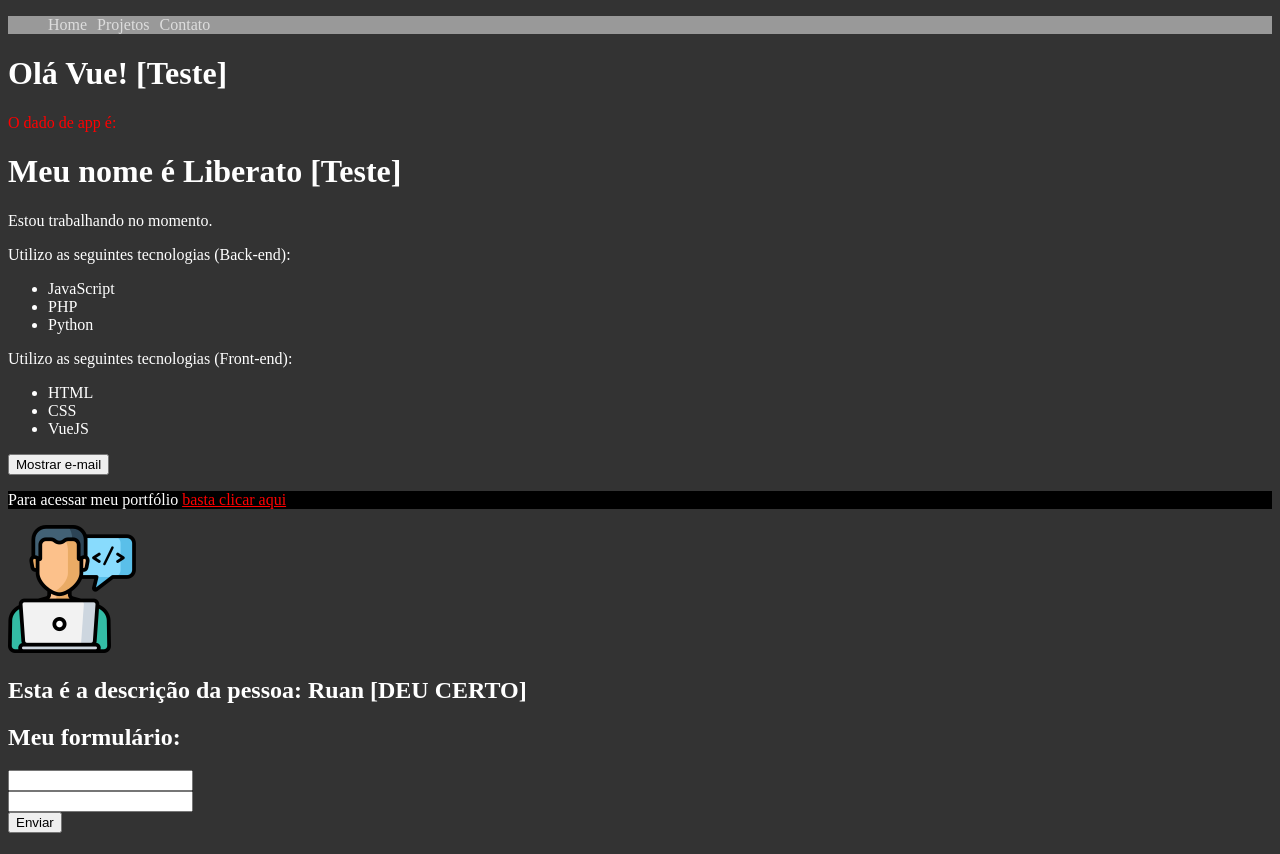
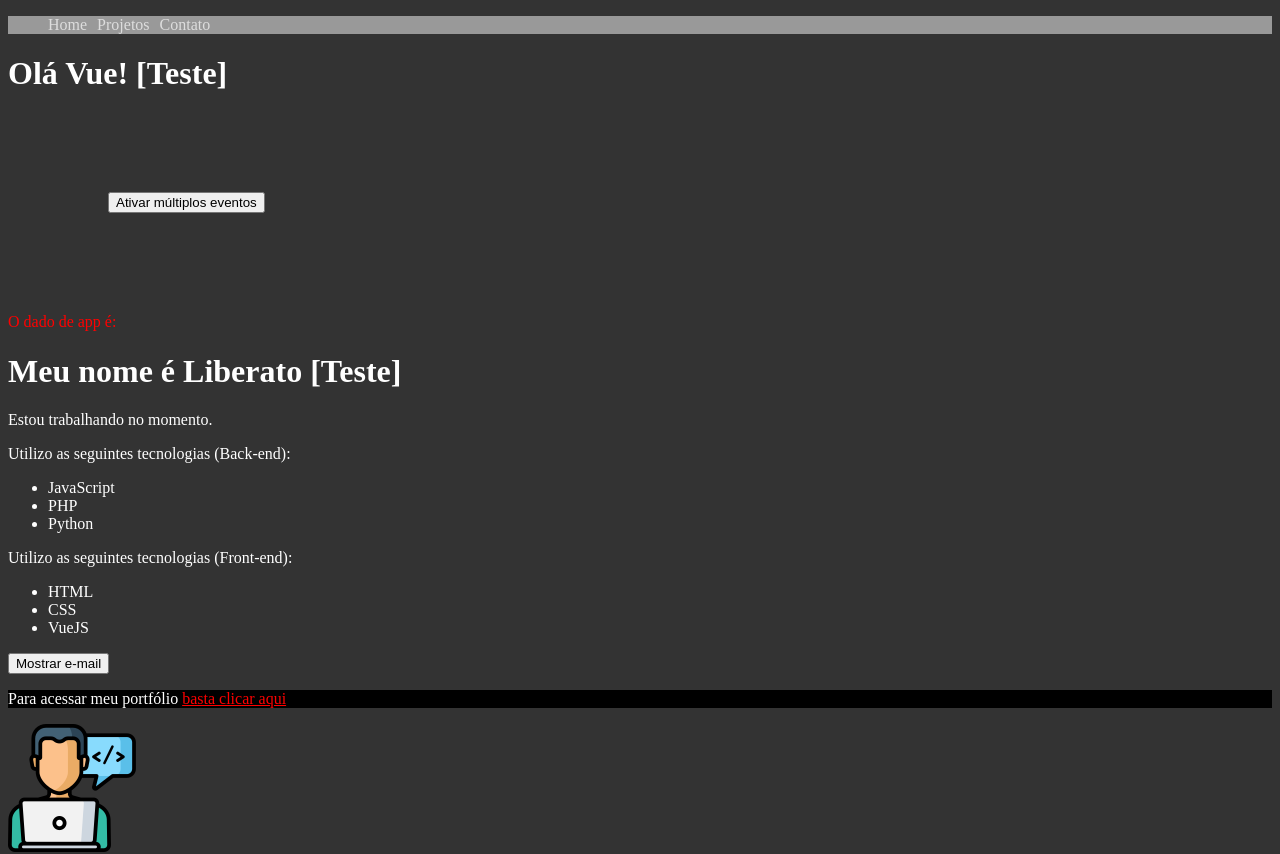
Before and after one commit to euliberato/aprendendo_vuejs, a Vue app: page / in a window 1280 px wide. Shown: the top 854 px of the page. Built offline with nearby package versions, Linux system fonts and the light colour scheme.

Commit message:
Aprendendo multiplos eventos

```diff
--- /dev/null
+++ b/src/components/MultiplosEventos.vue
@@ -0,0 +1,37 @@
+<template>
+    <div>
+        <button @click="primeiro(txt1, $event), segundo(txt2, $evento), terceiro(txt3, $event)">Ativar múltiplos eventos</button>
+        <p>{{multiplos_eventos}}</p>
+    </div>
+</template>
+
+<script>
+export default {
+    name: 'MultiplosEventos',
+    data() {
+        return {
+            multiplos_eventos: '',
+            txt1: 'Primeiro Evento :)',
+            txt2: 'Segundo Evento :('
+        }
+    },
+    methods: {
+        primeiro(txt, e) {
+            this.multiplos_eventos = txt;
+
+        },
+        segundo(txt, e) {
+            setTimeout(() => this.multiplos_eventos = txt, 500)
+        },
+        terceiro() {
+            setTimeout(() => this.multiplos_eventos = "", 1500)
+        }
+    }
+}
+</script>
+
+<style scoped>
+    div {
+        margin: 100px;
+    }
+</style>
--- a/src/components/PrimeiroComponente.vue
+++ b/src/components/PrimeiroComponente.vue
@@ -1,9 +1,28 @@
 <template>
-  <h1>Olá Vue! [Teste]</h1>
+  <div>
+    <h1>Olá Vue! [Teste]</h1>
+    <MultiplosEventos/>
+  </div>
 </template>
 
 <script>
+
+import MultiplosEventos from './MultiplosEventos.vue';
+
+
 export default {
-  name: 'PrimeiroComponente',
+    default: {
+        name: "PrimeiroComponente",
+        components: {
+            MultiplosEventos
+        },
+        data() {
+            return {
+                nome: "Matheus",
+                profissao: "Programador"
+            };
+        }
+    },
+    components: { MultiplosEventos, MultiplosEventos }
 }
 </script>
```
